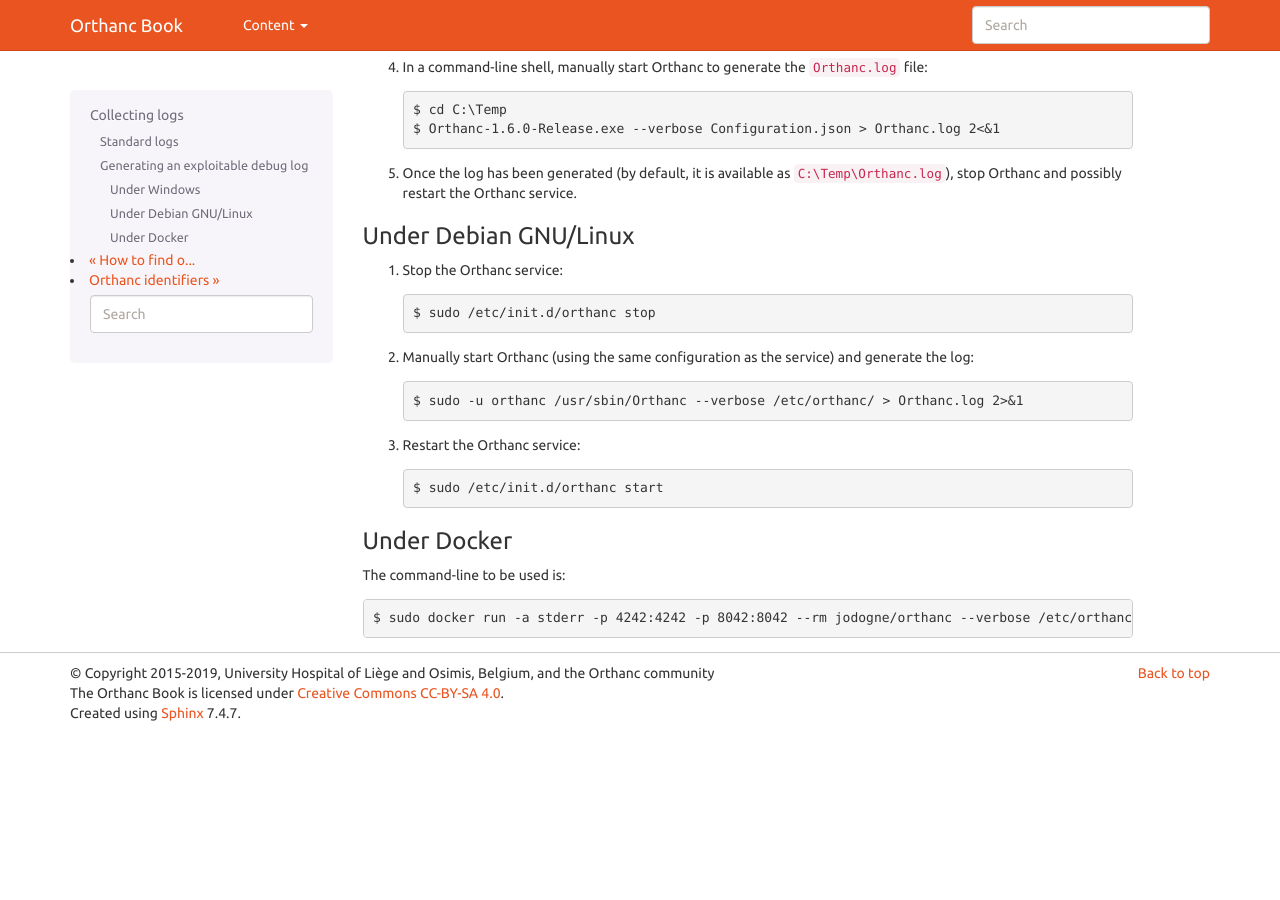
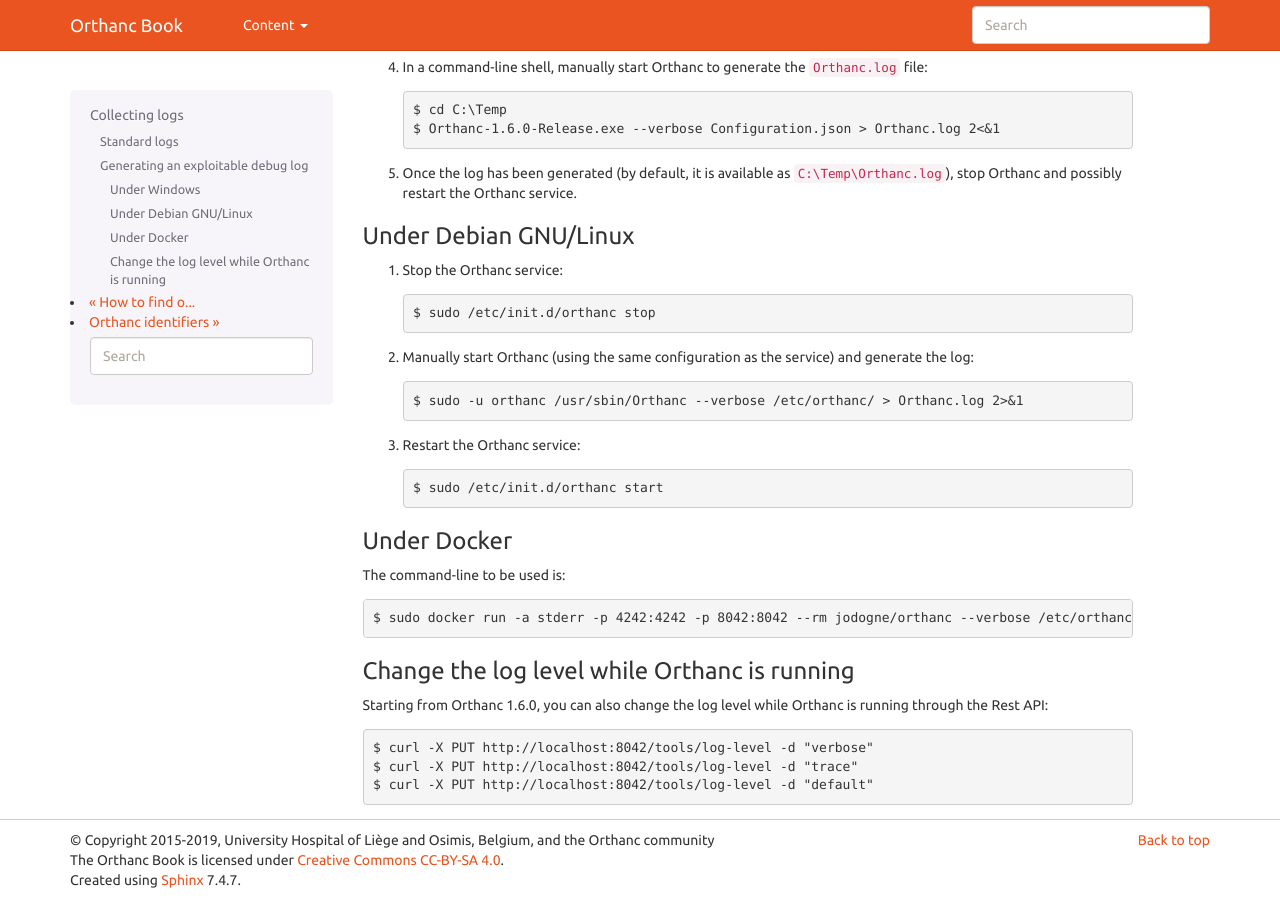
Before and after one commit to orthanc-mirrors/orthanc-book, a Sphinx documentation site: the page built from Sphinx/source/faq/log.rst, in a window 1280 px wide and 900 px high, scrolled down 665 px. Built offline with Sphinx 7.4.7, drawn with Linux system fonts in a browser that asks for light colours; before the commit the page ends 1398 px from its top, so only the background shows below that.

Commit message:
Rest API to change log-level

```diff
--- a/Sphinx/source/faq/log.rst
+++ b/Sphinx/source/faq/log.rst
@@ -88,3 +88,12 @@
 The command-line to be used is::
 
   $ sudo docker run -a stderr -p 4242:4242 -p 8042:8042 --rm jodogne/orthanc --verbose /etc/orthanc > Orthanc.log 2>&1
+
+Change the log level while Orthanc is running
+^^^^^^^^^^^^^^^^^^^^^^^^^^^^^^^^^^^^^^^^^^^^^
+
+Starting from Orthanc 1.6.0, you can also change the log level while Orthanc is running through the Rest API::
+
+  $ curl -X PUT http://localhost:8042/tools/log-level -d "verbose"
+  $ curl -X PUT http://localhost:8042/tools/log-level -d "trace"
+  $ curl -X PUT http://localhost:8042/tools/log-level -d "default"
```
